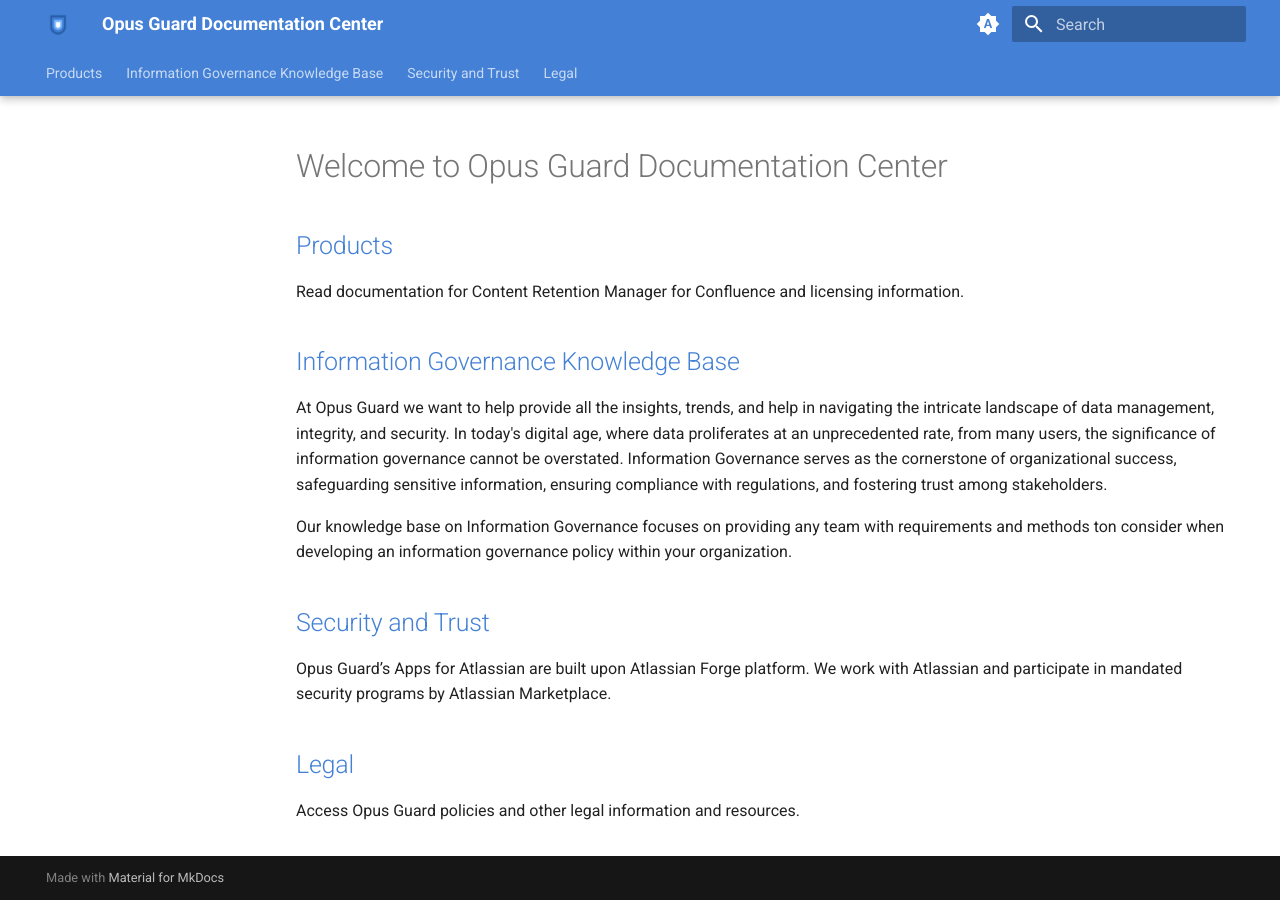
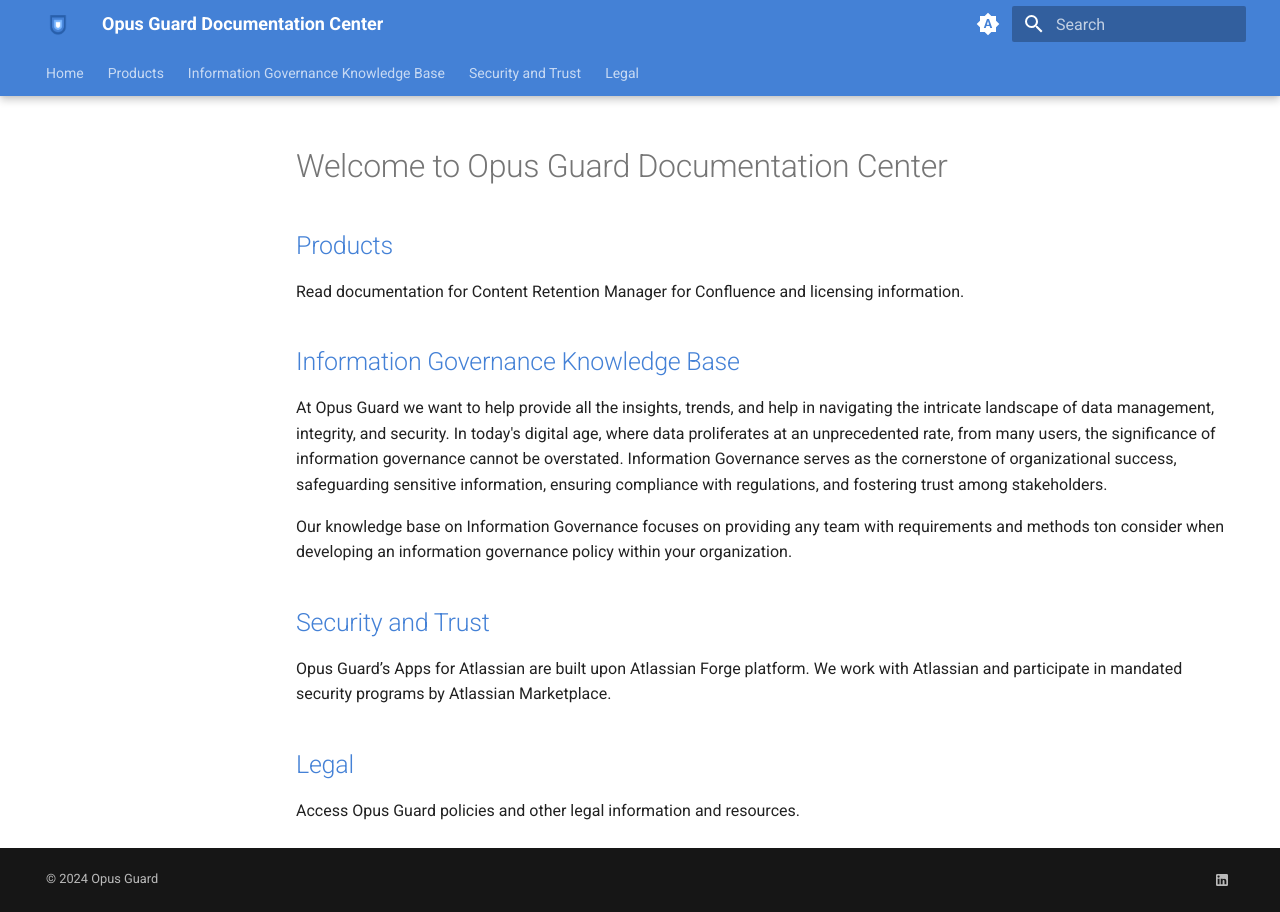
Before and after one commit to opusguard/docs-center, an MkDocs documentation site: the page built from docs/index.md, in a window 1280 px wide. Built offline with MkDocs 1.6.1 and Material for MkDocs 9.7.7, drawn with Linux system fonts in a browser that asks for light colours.

Commit message:
chore: footer and home links

```diff
--- a/mkdocs.yml
+++ b/mkdocs.yml
@@ -1,5 +1,6 @@
 site_name: Opus Guard Documentation Center
 site_url: https://docs.opusguard.com
+copyright: '&copy; 2024 <a href="http://www.opusguard.com">Opus Guard</a>'
 extra_css:
   - stylesheets/extra.css
 plugins:
@@ -58,10 +59,17 @@
         icon: material/brightness-4
         name: Switch to system preference
 extra:
+  homepage: http://www.opusguard.com
+  generator: false
   analytics:
     provider: google
     property: G-1THNJXVN59
+  social:
+    - icon: material/linkedin
+      link: https://www.linkedin.com/company/opus-guard
+      name: Opus Guard on LinkedIn
 nav:
+  - Home: http://www.opusguard.com
   - Products:
       - Content Retention Manager for Confluence:
           - products/content-retention-manager/introduction.md
```
